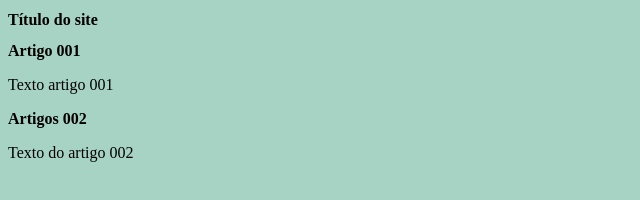
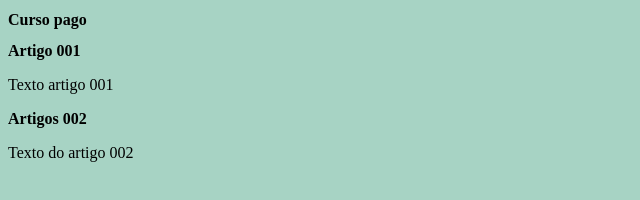
Before and after one commit to RonaldoSilva-dev/Projeto-Site, a plain HTML site: page index.html in a window 1280 px wide. Shown: the full height of the page, 0-640 px from the left. Drawn offline with Linux system fonts and the light colour scheme.

Commit message:
Modificação no título
Modifiquei o título que aparece no navegador, bem como no corpo da página html.

```diff
--- a/index.html
+++ b/index.html
@@ -3,13 +3,13 @@
 <head>
     <meta charset="UTF-8">
     <meta name="viewport" content="width=device-width, initial-scale=1.0">
-    <title>Título do site</title>
+    <title>Curso em Vídeo</title>
     <link rel="stylesheet" href="estilo/style.css">
 </head>
 <body>
     <main>
         <head>
-            <h1>Título do site</h1>
+            <h1>Curso pago</h1>
         </head>
         <article>
             <h2>Artigo 001</h2>
```
